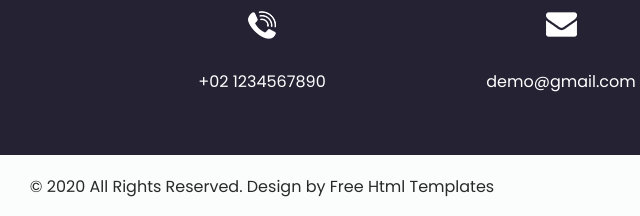
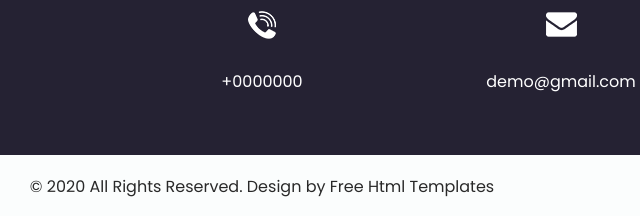
Before and after one commit to aliraza381/web-task, a plain HTML site: page index.html in a window 1280 px wide. Shown: the part 3369-3585 px from the top of the page, 378-1018 px from the left. Drawn offline with nearby package versions, Linux system fonts and the light colour scheme.

Commit message:
Second Draft

```diff
--- a/index.html
+++ b/index.html
@@ -484,7 +484,7 @@
             </div>
             <div class="detail-box">
               <p>
-                +02 1234567890
+                +0000000
               </p>
             </div>
           </div>
```
Also changed, not shown: hold.txt (added).
